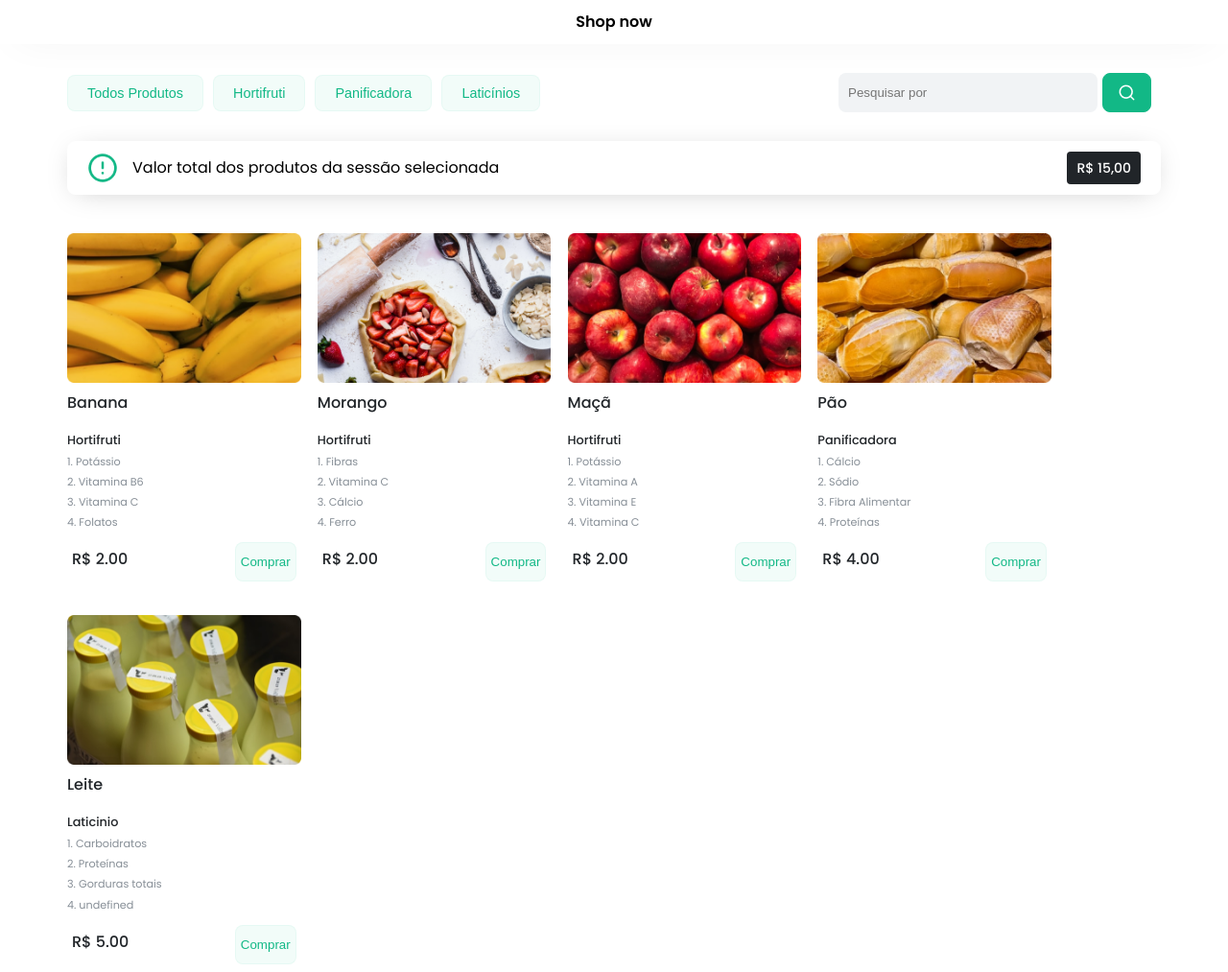
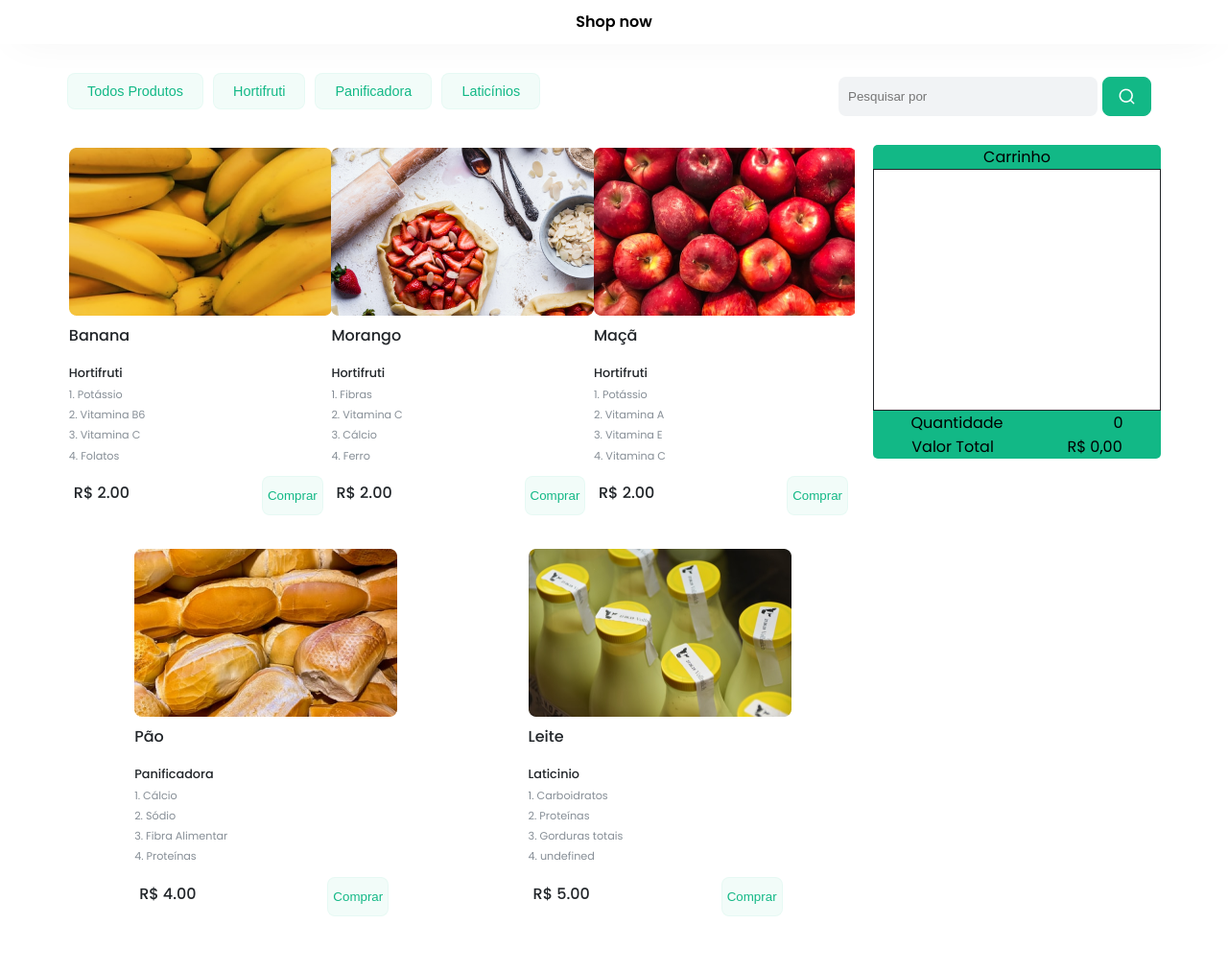
Before and after one commit to Mateus9286/Shop-Now, a plain HTML site: page index.html in a window 1280 px wide. Shown: the top 1013 px of the page at 96% size. After the commit the page ends 990 px from the top, so only its background shows below. Drawn offline with Linux system fonts and the light colour scheme.

Commit message:
Update style.css

```diff
--- a/src/css/style.css
+++ b/src/css/style.css
@@ -1,5 +1,8 @@
 body {
     font-family: "Poppins", sans-serif;
+    margin: 0 auto;
+    min-width: 515px;
+
 }
 
 /* CABEÇALHO */
@@ -10,12 +13,20 @@ padding: 15px;
 font-weight: 600;
 background: #ffffff;
 box-shadow: 0px 4px 40px -20px rgba(0, 0, 0, 0.25);
+display: flex;
+justify-content: center;
+
 }
 
 /* MAIN - PARTE PRINCIPAL */
 
 main {
 margin: 0 70px;
+display: flex;
+flex-wrap: wrap;
+justify-content: space-between;
+max-width: 1200px;
+
 }
 
 /* FILTROS */
@@ -24,11 +35,16 @@ margin: 0 70px;
 display: flex;
 justify-content: space-between;
 align-items: center;
-padding: 30px 0;
+padding-top: 30px;
+width: 100%;
+flex-wrap: wrap;
+
 }
 
 #botoesContainer {
 display: flex;
+overflow-y  : auto ;
+margin-bottom: 0.625rem;
 }
 
 .estiloGeralBotoes {
@@ -41,6 +57,7 @@ font-weight: 500;
 color: #12b886;
 font-size: 0.9rem;
 margin-right: 10px;
+
 }
 
 .estiloGeralBotoes--filter:hover {
@@ -93,6 +110,8 @@ border-radius: 8px;
     box-shadow: 0px 4px 30px -10px rgba(0, 0, 0, 0.25);
     border-radius: 8px;
     padding: 10px 20px;
+    width: 100%;
+    display: none;
 }
 
 .priceContainer div {
@@ -119,9 +138,10 @@ border-radius: 8px;
 
 .containerVitrine {
 display: flex;
-width: 100%;
-justify-content: space-evenly;
+width: 72%;
 border-radius: 50px 0;
+flex-wrap: wrap;
+
 }
 
 /* CONTAINER DE PRODUTOS */
@@ -134,15 +154,16 @@ width: 100%;
 list-style: none;
 display: flex;
 flex-wrap: wrap;
-justify-content: space-between;
-margin-top: 40px;
-width: 90%;
+justify-content: space-around;
+margin-top: 30px;
+width: 100%;
+overflow: auto;
 }
 
 .containerListaProdutos ul li {
 border-radius: 8px;
 transition: ease-in-out 0.1s;
-width: calc(95% / 4);
+width: 16.875rem;
 margin-bottom: 30px;
 }
 
@@ -151,7 +172,7 @@ box-shadow: 3px 3px 13px 1px rgb(146 146 146);
 }
 
 .containerListaProdutos ul li img {
-width: 100%;
+width: auto;
 }
 
 .containerListaProdutos ul li h3 {
@@ -202,3 +223,89 @@ display: flex;
 justify-content: space-between;
 padding: 5px;
 }
+
+.Carrinho{
+margin-top: 27px;
+
+max-width:18.75rem;
+display: flex;
+flex-wrap: wrap;
+align-content: flex-start;
+
+
+}
+
+
+.Carrinho__Title{
+    width: 18.75rem;
+    background-color:#12b886 ;
+    padding: 2px;
+    height: 25px;
+    display: flex;
+    align-items: center;
+    justify-content: center;
+    border-top-left-radius: 5px;
+    border-top-right-radius:5px ;
+}
+
+.Carrinho__Container{
+    width: 18.75rem;
+   border: solid #212529 1px;
+   height: 15.75rem;
+   display: flex;
+   flex-direction: row;
+   overflow:auto;
+}
+
+
+.produtoimg{
+    width: 120px;
+    height: 80px;
+}
+
+.produto{
+    display: flex;
+    flex-direction: row;
+    flex-wrap: nowrap;
+
+}
+
+.p{
+height: 80px;
+display: flex;
+flex-direction: column;
+flex-wrap: wrap;
+justify-content: space-between;
+margin: 1px 0;
+border: solid #212529 1px;
+width: 296px;
+justify-content: space-evenly;
+align-items: baseline;
+}
+
+.quantidade{
+    width: 300px;
+    background-color:#12b886 ;
+    padding: 2px;
+    height: 25px;
+    display: flex;
+    align-items: center;
+    justify-content: space-around;
+}
+
+.quantidadeH2{
+    margin-right: 40px;
+}
+
+.valorTotal{
+    width: 300px;
+    background-color:#12b886 ;
+    padding: 2px;
+    height: 25px;
+    display: flex;
+    align-items: center;
+    justify-content: space-around;
+    border-bottom-left-radius: 5px ;
+    border-bottom-right-radius: 5px;
+
+}
```
